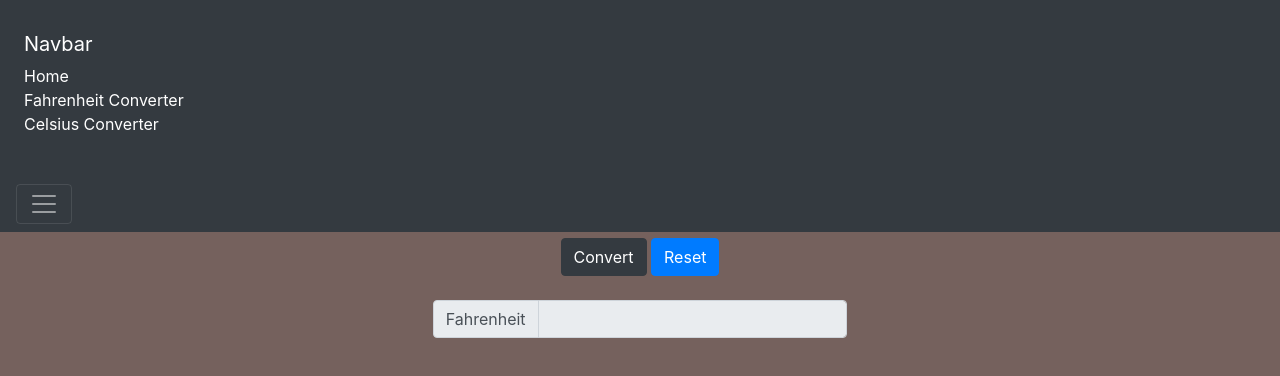
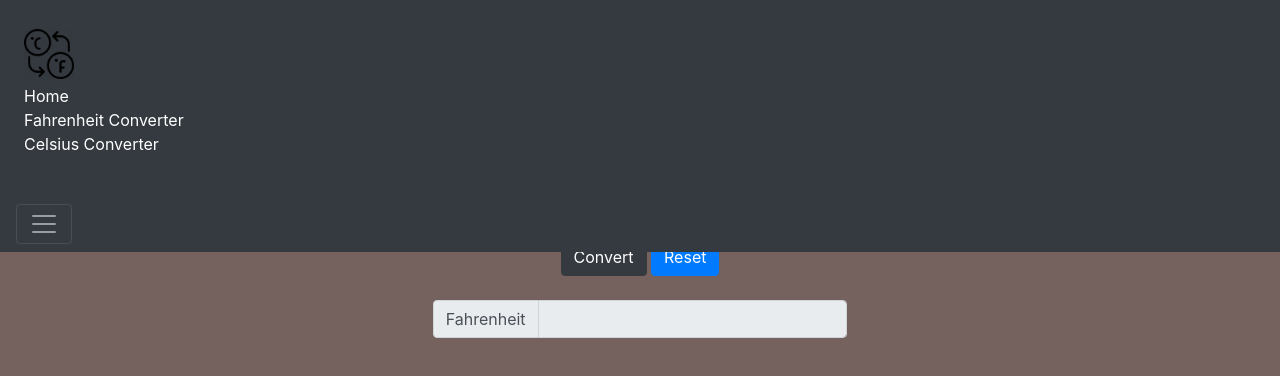
Before and after one commit to svalenzuela1/JS-Temperature-Calculator, a plain HTML site: page c_to_f.html in a window 1280 px wide. Both pictures are taken after a click on the button "Toggle navigation". Drawn offline with nearby package versions, Linux system fonts and the light colour scheme.

Commit message:
added logo

```diff
--- a/c_to_f.html
+++ b/c_to_f.html
@@ -25,7 +25,7 @@
       <div class="fixed-top">
         <div class="collapse" id="navbarToggleExternalContent">
           <div class="bg-dark p-4">
-            <a class="navbar-brand" href="#">Navbar</a>
+            <a class="navbar-brand" href="#"><img src="logo.png" height="50" width="50"></a>
             <!-- <h5 class="text-white h4">Collapsed content</h5>
             <span class="text-muted">Toggleable via the navbar brand.</span> -->
             <ul class="list-unstyled">
```
Also changed, not shown: f_to_c.html (+1 -1 lines), index.html (+1 -1 lines), logo.png (added).
